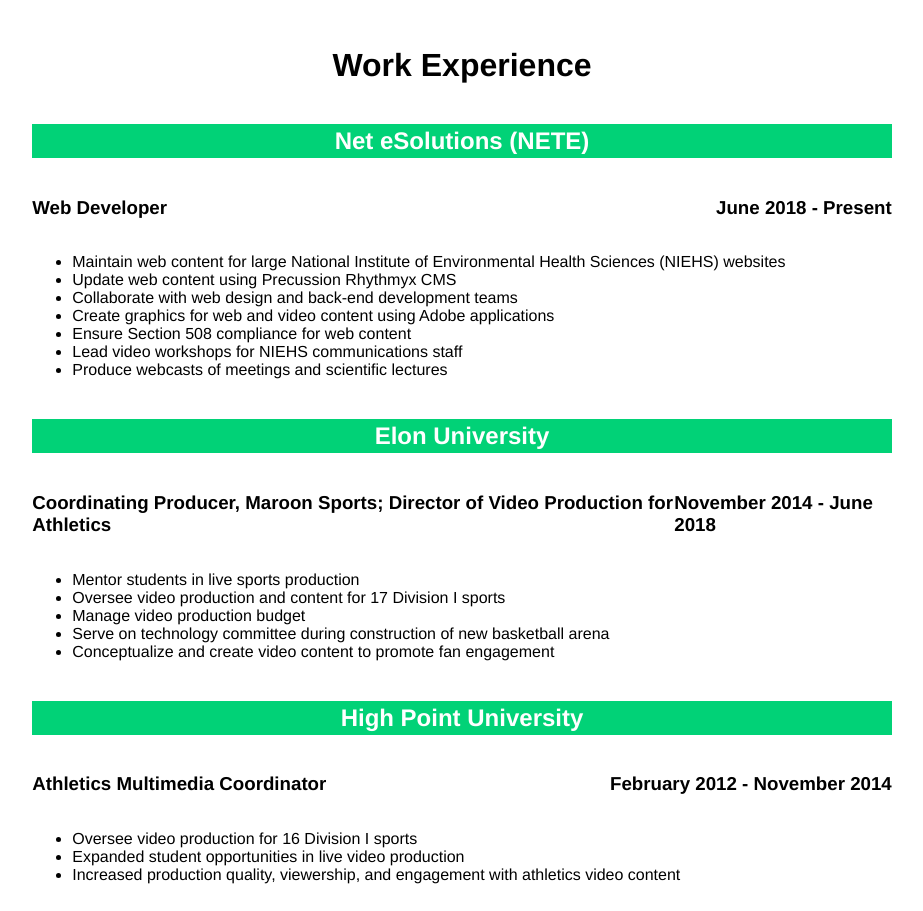
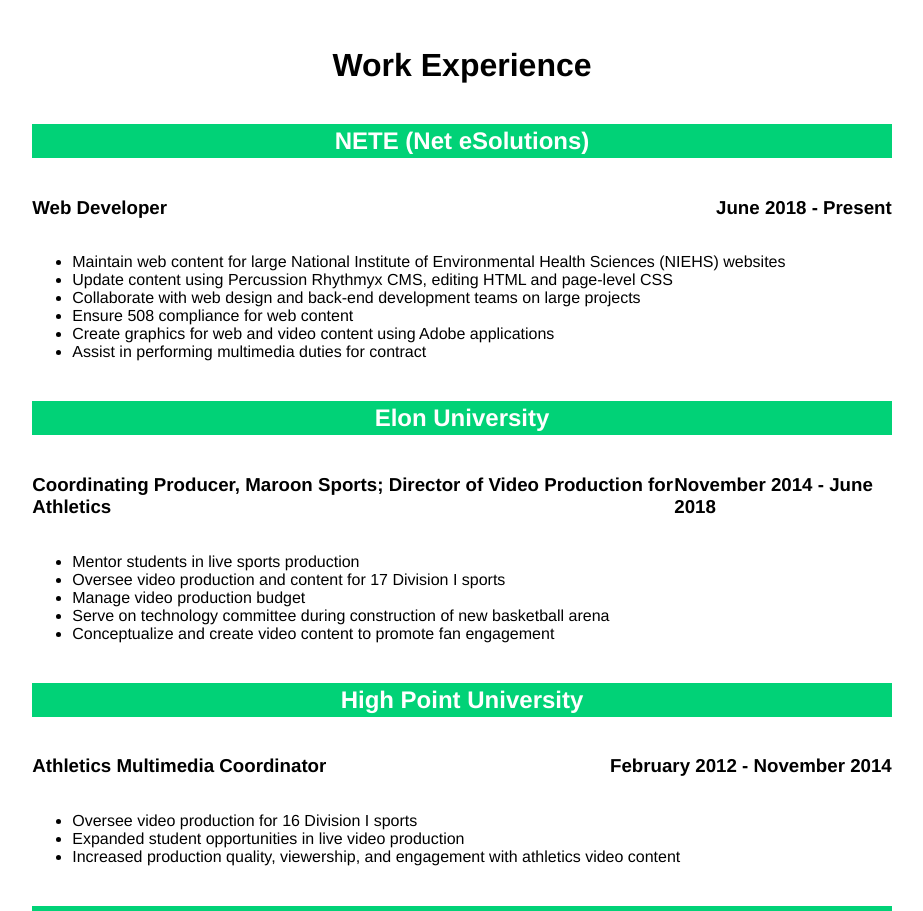
Before and after one commit to alexmanzo/portfolio, a Vue app: page /resume in a window 1280 px wide. Shown: the part 1160-2071 px from the top of the page, without its empty margins (178-1101 px from the left). Built offline with nearby package versions, Linux system fonts and the light colour scheme.

Commit message:
resume updates

```diff
--- a/src/components/Resume.vue
+++ b/src/components/Resume.vue
@@ -137,17 +137,16 @@
           header: 'Work Experience',
           workplaces: [
             {
-              header: 'Net eSolutions (NETE)',
+              header: 'NETE (Net eSolutions)',
               title: 'Web Developer',
               dates: 'June 2018 - Present',
               duties: [
                 'Maintain web content for large National Institute of Environmental Health Sciences (NIEHS) websites',
-                'Update web content using Precussion Rhythmyx CMS',
-                'Collaborate with web design and back-end development teams',
+                'Update content using Percussion Rhythmyx CMS, editing HTML and page-level CSS',
+                'Collaborate with web design and back-end development teams on large projects',
+                'Ensure 508 compliance for web content',
                 'Create graphics for web and video content using Adobe applications',
-                'Ensure Section 508 compliance for web content',
-                'Lead video workshops for NIEHS communications staff',
-                'Produce webcasts of meetings and scientific lectures',
+                'Assist in performing multimedia duties for contract',
               ],
             },
             {
```
